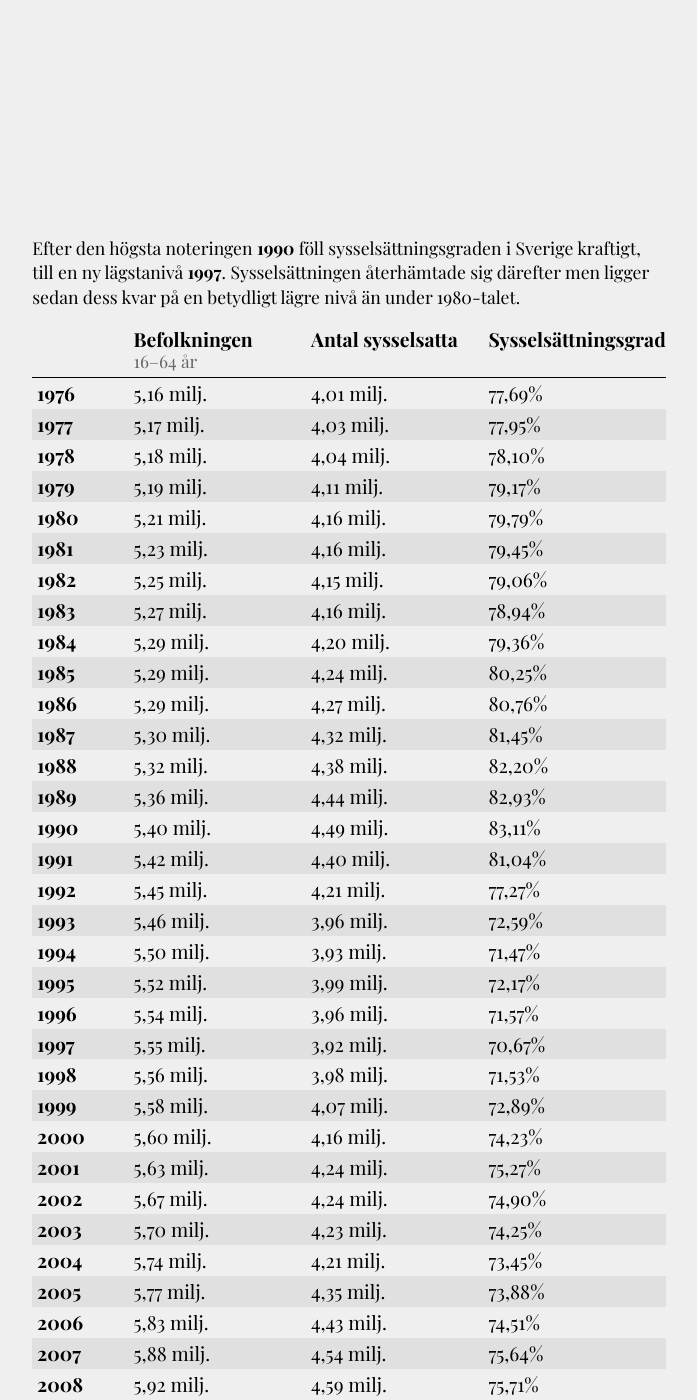
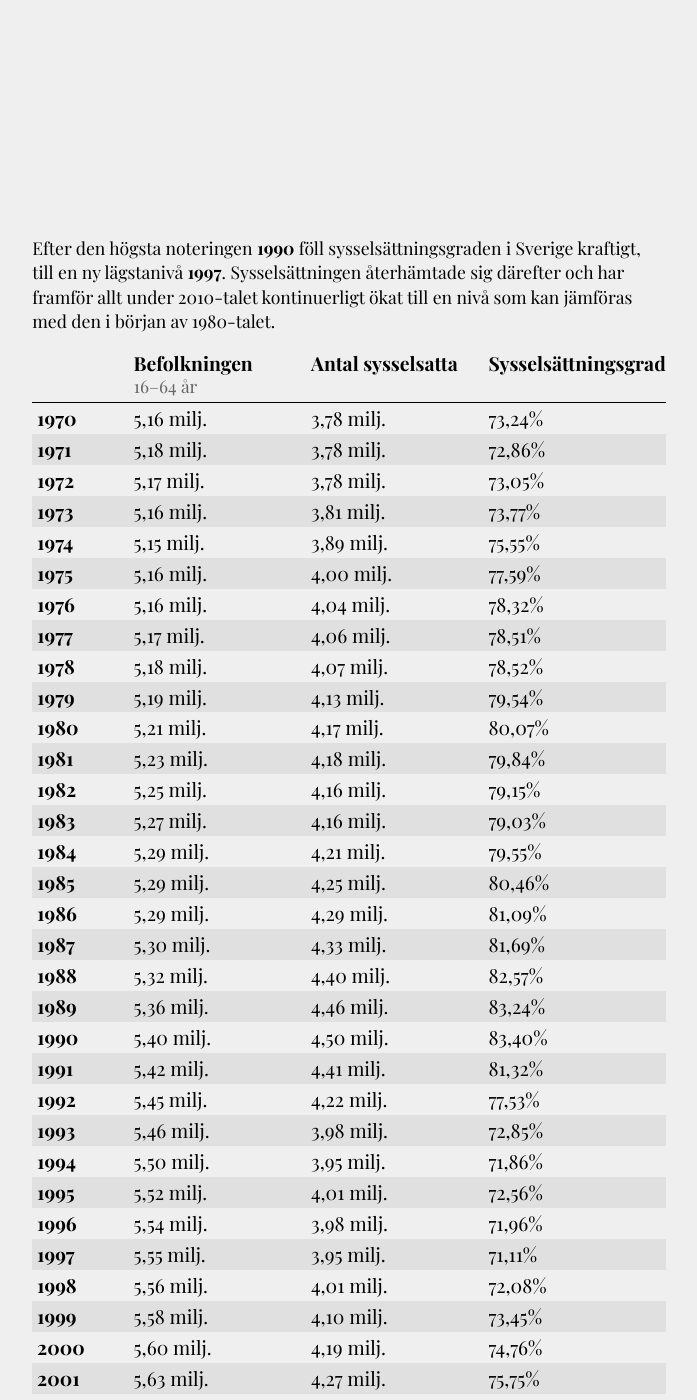
Before and after one commit to alimony/forbannadstatistik.polyscopic.works, a Jekyll site: the page built from sysselsattningsgrad/index.html, in a window 1280 px wide and 1400 px high, scrolled down 319 px. Shown: the whole window, without its empty margins (291-988 px from the left). Built offline with Jekyll 4.4.1, drawn with Linux system fonts in a browser that asks for light colours; nearby versions of some CDN libraries; some web fonts are replaced; comment, search, counter and statistics services are not loaded; some of the changed text lies outside the part shown.

Commit message:
Increase span to 1970-2018.

```diff
--- a/sysselsattningsgrad/index.html
+++ b/sysselsattningsgrad/index.html
@@ -2,16 +2,16 @@
 layout: page
 order: 7
 title: Sysselsättnings&shy;grad historiskt
-subtitle: <span class="nobr">1976–2014</span>
+subtitle: <span class="nobr">1970–2018</span>
 description: Sysselsättningsgraden i Sverige sjönk efter den högsta noteringen 1990 drastiskt och har sedan dess varit betydligt lägre.
-date: 2017-01-28 01:39:04 +0100
+date: 2019-12-07 21:39:04 +0100
 script: sysselsattningsgrad.js
 ---
-<p>Syssel&shy;sättnings&shy;graden definieras som antalet sysselsatta i Sverige relativt till befolkningen. Befolkningen är i detta fall summan av syssel&shy;satta, arbets&shy;lösa, samt de som ej ingår i arbets&shy;kraften, enligt uppskattning i <a href="http://www.scb.se/sv_/Hitta-statistik/Statistik-efter-amne/Arbetsmarknad/Arbetskraftsundersokningar/Arbetskraftsundersokningarna-AKU/">Arbets&shy;krafts&shy;undersökningarna (AKU)</a>. 2005 ändrades definitionen av arbets&shy;kraften till att gälla åldern <span class="nobr">15–74</span> år istället för som tidigare <span class="nobr">16–64</span> år. Samtliga siffror nedan använder den “gamla” definitionen <span class="nobr">16–64</span> år för att syssel&shy;sättnings&shy;graden ska vara jämförbar över hela tids&shy;serien.</p>
+<p>Syssel&shy;sättnings&shy;graden definieras som antalet sysselsatta i Sverige relativt till befolkningen. Befolkningen är i detta fall summan av syssel&shy;satta, arbets&shy;lösa, samt de som ej ingår i arbets&shy;kraften, enligt uppskattning i <a href="https://www.scb.se/hitta-statistik/statistik-efter-amne/arbetsmarknad/arbetskraftsundersokningar/arbetskraftsundersokningarna-aku/">Arbets&shy;krafts&shy;undersökningarna (AKU)</a>. 2005 ändrades definitionen av arbets&shy;kraften till att gälla åldern <span class="nobr">15–74</span> år istället för som tidigare <span class="nobr">16–64</span> år. Samtliga siffror nedan använder den “gamla” definitionen <span class="nobr">16–64</span> år för att syssel&shy;sättnings&shy;graden ska vara jämförbar över hela tids&shy;serien.</p>
 
 <div id="chart"></div>
 
-<p>Efter den högsta noteringen <strong>1990</strong> föll syssel&shy;sättnings&shy;graden i Sverige kraftigt, till en ny lägstanivå <strong>1997</strong>. Syssel&shy;sättningen återhämtade sig därefter men ligger sedan dess kvar på en betydligt lägre nivå än under 1980-talet.</p>
+<p>Efter den högsta noteringen <strong>1990</strong> föll syssel&shy;sättnings&shy;graden i Sverige kraftigt, till en ny lägstanivå <strong>1997</strong>. Syssel&shy;sättningen återhämtade sig därefter och har framför allt under 2010-talet kontinuerligt ökat till en nivå som kan jämföras med den i början av 1980-talet.</p>
 
 <table>
 	<thead>
@@ -24,55 +24,61 @@ script: sysselsattningsgrad.js
 		</tr>
 	</thead>
 	<tbody id="tbody">
-		<tr><td>1976</td><td>5,16 milj.</td><td>4,01 milj.</td><td>77,69%</td></tr>
-		<tr><td>1977</td><td>5,17 milj.</td><td>4,03 milj.</td><td>77,95%</td></tr>
-		<tr><td>1978</td><td>5,18 milj.</td><td>4,04 milj.</td><td>78,10%</td></tr>
-		<tr><td>1979</td><td>5,19 milj.</td><td>4,11 milj.</td><td>79,17%</td></tr>
-		<tr><td>1980</td><td>5,21 milj.</td><td>4,16 milj.</td><td>79,79%</td></tr>
-		<tr><td>1981</td><td>5,23 milj.</td><td>4,16 milj.</td><td>79,45%</td></tr>
-		<tr><td>1982</td><td>5,25 milj.</td><td>4,15 milj.</td><td>79,06%</td></tr>
-		<tr><td>1983</td><td>5,27 milj.</td><td>4,16 milj.</td><td>78,94%</td></tr>
-		<tr><td>1984</td><td>5,29 milj.</td><td>4,20 milj.</td><td>79,36%</td></tr>
-		<tr><td>1985</td><td>5,29 milj.</td><td>4,24 milj.</td><td>80,25%</td></tr>
-		<tr><td>1986</td><td>5,29 milj.</td><td>4,27 milj.</td><td>80,76%</td></tr>
-		<tr><td>1987</td><td>5,30 milj.</td><td>4,32 milj.</td><td>81,45%</td></tr>
-		<tr><td>1988</td><td>5,32 milj.</td><td>4,38 milj.</td><td>82,20%</td></tr>
-		<tr><td>1989</td><td>5,36 milj.</td><td>4,44 milj.</td><td>82,93%</td></tr>
-		<tr><td>1990</td><td>5,40 milj.</td><td>4,49 milj.</td><td>83,11%</td></tr>
-		<tr><td>1991</td><td>5,42 milj.</td><td>4,40 milj.</td><td>81,04%</td></tr>
-		<tr><td>1992</td><td>5,45 milj.</td><td>4,21 milj.</td><td>77,27%</td></tr>
-		<tr><td>1993</td><td>5,46 milj.</td><td>3,96 milj.</td><td>72,59%</td></tr>
-		<tr><td>1994</td><td>5,50 milj.</td><td>3,93 milj.</td><td>71,47%</td></tr>
-		<tr><td>1995</td><td>5,52 milj.</td><td>3,99 milj.</td><td>72,17%</td></tr>
-		<tr><td>1996</td><td>5,54 milj.</td><td>3,96 milj.</td><td>71,57%</td></tr>
-		<tr><td>1997</td><td>5,55 milj.</td><td>3,92 milj.</td><td>70,67%</td></tr>
-		<tr><td>1998</td><td>5,56 milj.</td><td>3,98 milj.</td><td>71,53%</td></tr>
-		<tr><td>1999</td><td>5,58 milj.</td><td>4,07 milj.</td><td>72,89%</td></tr>
-		<tr><td>2000</td><td>5,60 milj.</td><td>4,16 milj.</td><td>74,23%</td></tr>
-		<tr><td>2001</td><td>5,63 milj.</td><td>4,24 milj.</td><td>75,27%</td></tr>
-		<tr><td>2002</td><td>5,67 milj.</td><td>4,24 milj.</td><td>74,90%</td></tr>
-		<tr><td>2003</td><td>5,70 milj.</td><td>4,23 milj.</td><td>74,25%</td></tr>
-		<tr><td>2004</td><td>5,74 milj.</td><td>4,21 milj.</td><td>73,45%</td></tr>
-
-		<tr><td>2005</td><td>5,77 milj.</td><td>4,35 milj.</td><td>73,88%</td></tr>
-		<tr><td>2006</td><td>5,83 milj.</td><td>4,43 milj.</td><td>74,51%</td></tr>
-		<tr><td>2007</td><td>5,88 milj.</td><td>4,54 milj.</td><td>75,64%</td></tr>
-		<tr><td>2008</td><td>5,92 milj.</td><td>4,59 milj.</td><td>75,71%</td></tr>
-		<tr><td>2009</td><td>5,96 milj.</td><td>4,50 milj.</td><td>73,48%</td></tr>
-		<tr><td>2010</td><td>5,99 milj.</td><td>4,52 milj.</td><td>73,37%</td></tr>
-		<tr><td>2011</td><td>6,01 milj.</td><td>4,63 milj.</td><td>74,77%</td></tr>
-		<tr><td>2012</td><td>6,01 milj.</td><td>4,66 milj.</td><td>74,90%</td></tr>
-		<tr><td>2013</td><td>6,02 milj.</td><td>4,70 milj.</td><td>75,52%</td></tr>
-		<tr><td>2014</td><td>6,04 milj.</td><td>4,77 milj.</td><td>75,99%</td></tr>
-		<tr><td>2015</td><td>6,06 milj.</td><td>4,84 milj.</td><td>76,69%</td></tr>
-		<tr><td>2016</td><td>6,11 milj.</td><td>4,91 milj.</td><td>77,40%</td></tr>
+		<tr><td>1970</td><td>5,16 milj.</td><td>3,78 milj.</td><td>73,24%</td></tr>
+		<tr><td>1971</td><td>5,18 milj.</td><td>3,78 milj.</td><td>72,86%</td></tr>
+		<tr><td>1972</td><td>5,17 milj.</td><td>3,78 milj.</td><td>73,05%</td></tr>
+		<tr><td>1973</td><td>5,16 milj.</td><td>3,81 milj.</td><td>73,77%</td></tr>
+		<tr><td>1974</td><td>5,15 milj.</td><td>3,89 milj.</td><td>75,55%</td></tr>
+		<tr><td>1975</td><td>5,16 milj.</td><td>4,00 milj.</td><td>77,59%</td></tr>
+		<tr><td>1976</td><td>5,16 milj.</td><td>4,04 milj.</td><td>78,32%</td></tr>
+		<tr><td>1977</td><td>5,17 milj.</td><td>4,06 milj.</td><td>78,51%</td></tr>
+		<tr><td>1978</td><td>5,18 milj.</td><td>4,07 milj.</td><td>78,52%</td></tr>
+		<tr><td>1979</td><td>5,19 milj.</td><td>4,13 milj.</td><td>79,54%</td></tr>
+		<tr><td>1980</td><td>5,21 milj.</td><td>4,17 milj.</td><td>80,07%</td></tr>
+		<tr><td>1981</td><td>5,23 milj.</td><td>4,18 milj.</td><td>79,84%</td></tr>
+		<tr><td>1982</td><td>5,25 milj.</td><td>4,16 milj.</td><td>79,15%</td></tr>
+		<tr><td>1983</td><td>5,27 milj.</td><td>4,16 milj.</td><td>79,03%</td></tr>
+		<tr><td>1984</td><td>5,29 milj.</td><td>4,21 milj.</td><td>79,55%</td></tr>
+		<tr><td>1985</td><td>5,29 milj.</td><td>4,25 milj.</td><td>80,46%</td></tr>
+		<tr><td>1986</td><td>5,29 milj.</td><td>4,29 milj.</td><td>81,09%</td></tr>
+		<tr><td>1987</td><td>5,30 milj.</td><td>4,33 milj.</td><td>81,69%</td></tr>
+		<tr><td>1988</td><td>5,32 milj.</td><td>4,40 milj.</td><td>82,57%</td></tr>
+		<tr><td>1989</td><td>5,36 milj.</td><td>4,46 milj.</td><td>83,24%</td></tr>
+		<tr><td>1990</td><td>5,40 milj.</td><td>4,50 milj.</td><td>83,40%</td></tr>
+		<tr><td>1991</td><td>5,42 milj.</td><td>4,41 milj.</td><td>81,32%</td></tr>
+		<tr><td>1992</td><td>5,45 milj.</td><td>4,22 milj.</td><td>77,53%</td></tr>
+		<tr><td>1993</td><td>5,46 milj.</td><td>3,98 milj.</td><td>72,85%</td></tr>
+		<tr><td>1994</td><td>5,50 milj.</td><td>3,95 milj.</td><td>71,86%</td></tr>
+		<tr><td>1995</td><td>5,52 milj.</td><td>4,01 milj.</td><td>72,56%</td></tr>
+		<tr><td>1996</td><td>5,54 milj.</td><td>3,98 milj.</td><td>71,96%</td></tr>
+		<tr><td>1997</td><td>5,55 milj.</td><td>3,95 milj.</td><td>71,11%</td></tr>
+		<tr><td>1998</td><td>5,56 milj.</td><td>4,01 milj.</td><td>72,08%</td></tr>
+		<tr><td>1999</td><td>5,58 milj.</td><td>4,10 milj.</td><td>73,45%</td></tr>
+		<tr><td>2000</td><td>5,60 milj.</td><td>4,19 milj.</td><td>74,76%</td></tr>
+		<tr><td>2001</td><td>5,63 milj.</td><td>4,27 milj.</td><td>75,75%</td></tr>
+		<tr><td>2002</td><td>5,67 milj.</td><td>4,27 milj.</td><td>75,40%</td></tr>
+		<tr><td>2003</td><td>5,70 milj.</td><td>4,26 milj.</td><td>74,74%</td></tr>
+		<tr><td>2004</td><td>5,74 milj.</td><td>4,24 milj.</td><td>73,96%</td></tr>
+		<tr><td>2005</td><td>5,77 milj.</td><td>4,26 milj.</td><td>73,88%</td></tr>
+		<tr><td>2006</td><td>5,83 milj.</td><td>4,34 milj.</td><td>74,51%</td></tr>
+		<tr><td>2007</td><td>5,88 milj.</td><td>4,44 milj.</td><td>75,64%</td></tr>
+		<tr><td>2008</td><td>5,92 milj.</td><td>4,48 milj.</td><td>75,71%</td></tr>
+		<tr><td>2009</td><td>5,96 milj.</td><td>4,38 milj.</td><td>73,48%</td></tr>
+		<tr><td>2010</td><td>5,99 milj.</td><td>4,39 milj.</td><td>73,37%</td></tr>
+		<tr><td>2011</td><td>6,01 milj.</td><td>4,49 milj.</td><td>74,77%</td></tr>
+		<tr><td>2012</td><td>6,01 milj.</td><td>4,50 milj.</td><td>74,90%</td></tr>
+		<tr><td>2013</td><td>6,02 milj.</td><td>4,55 milj.</td><td>75,52%</td></tr>
+		<tr><td>2014</td><td>6,04 milj.</td><td>4,59 milj.</td><td>75,99%</td></tr>
+		<tr><td>2015</td><td>6,06 milj.</td><td>4,65 milj.</td><td>76,69%</td></tr>
+		<tr><td>2016</td><td>6,11 milj.</td><td>4,73 milj.</td><td>77,40%</td></tr>
+		<tr><td>2017</td><td>6,18 milj.</td><td>4,82 milj.</td><td>78,05%</td></tr>
+		<tr><td>2018</td><td>6,23 milj.</td><td>4,90 milj.</td><td>78,65%</td></tr>
 	</tbody>
 </table>
 
 <div class="sources">
 	<p><strong>Källor:</strong></p>
 	<ul>
-		<li>Statistiska central&shy;byrån, <a href="http://www.statistikdatabasen.scb.se/pxweb/sv/ssd/START__AM__AM0401__AM0401A/NAKUBefolkningAr/">Befolkningen <span class="nobr">15–74</span> år (AKU) efter kön, ålder och arbets&shy;krafts&shy;tillhörighet. År&nbsp;<span class="nobr">2005—2014</span></a></li>
-		<li>Statistiska central&shy;byrån, <a href="http://www.statistikdatabasen.scb.se/pxweb/sv/ssd/START__AM__AM0402__AM0402A/AKUABefolkning/" target="_blank">Befolkningen <span class="nobr">16–64</span> år (AKU) efter kön, ålder och arbets&shy;krafts&shy;tillhörighet. År&nbsp;<span class="nobr">1976–2004</span></a></li>
+		<li>Statistiska central&shy;byrån, <a href="http://www.statistikdatabasen.scb.se/pxweb/sv/ssd/START__AM__AM0401__AM0401A/NAKUBefolkning2Ar/">Befolkningen <span class="nobr">15–74</span> år (AKU), 1000-tal efter kön, ålder, arbets&shy;krafts&shy;tillhörighet och år</a></li>
 	</ul>
 </div>
```
